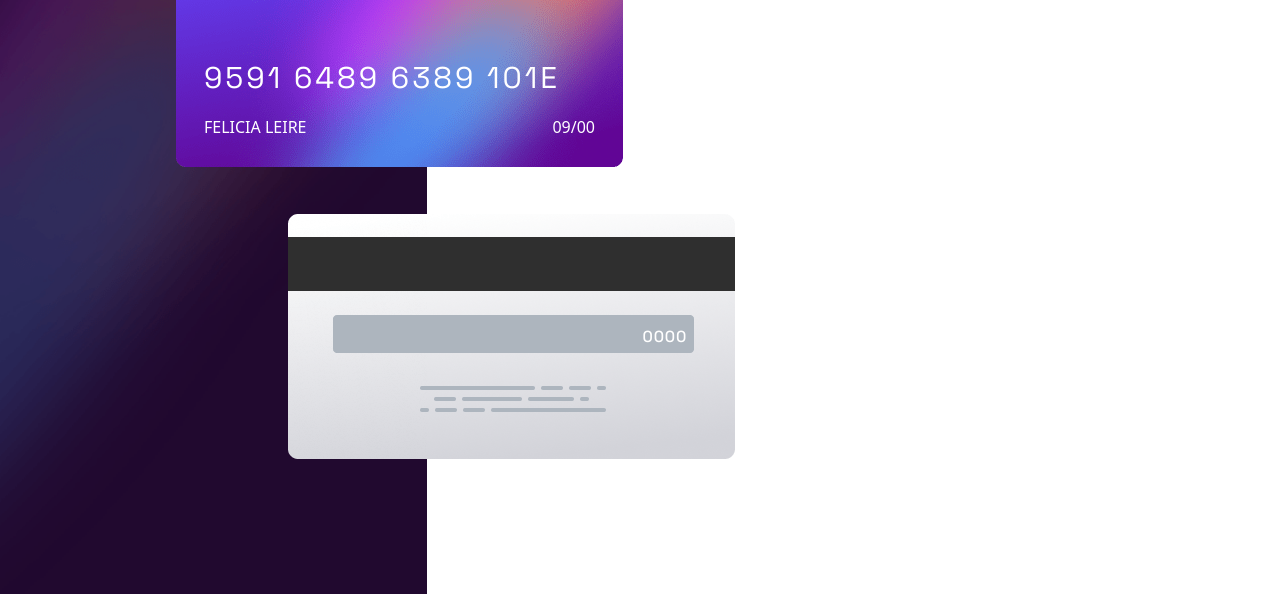
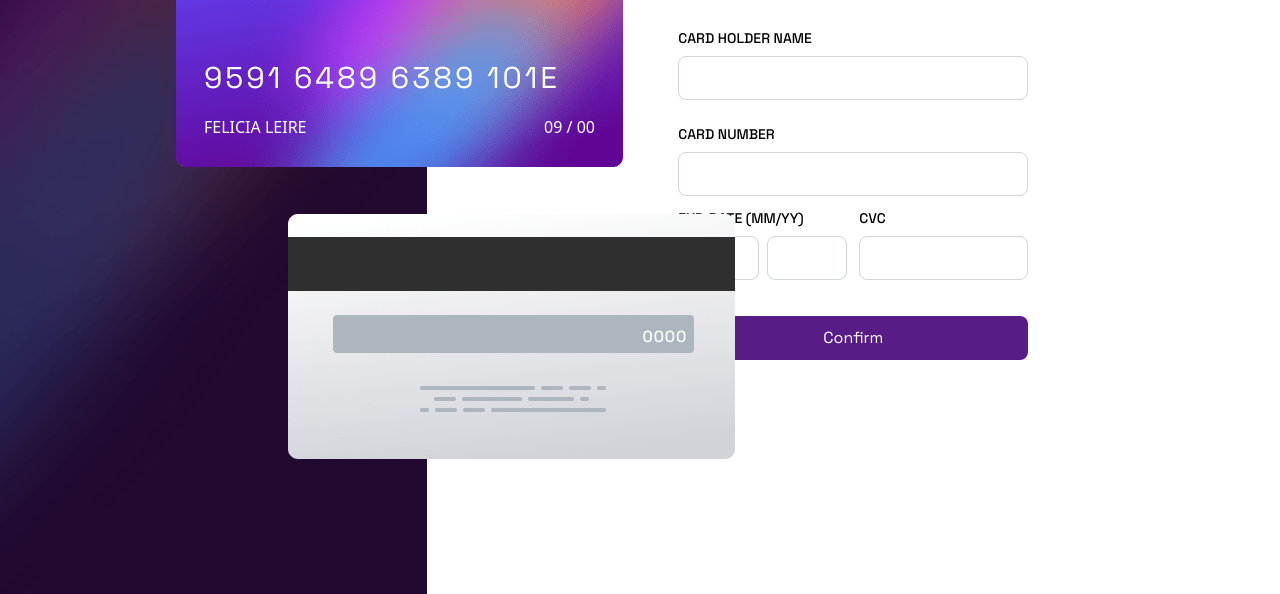
Before and after one commit to BintangAldian17/Credit-Card, a website: page src/index.html in a window 1280 px wide. Shown: the part 206-800 px from the top of the page. Drawn offline with Linux system fonts and the light colour scheme.

Commit message:
complited ui

```diff
--- a/src/index.html
+++ b/src/index.html
@@ -23,10 +23,14 @@
               <img src="../dist/images/card-logo.svg" alt="" />
             </div>
             <div>
-              <span class="font-primary text-3xl tracking-widest leading-6">9591 6489 6389 101E</span>
+              <span class="font-primary text-3xl tracking-widest leading-6" id="number">9591 6489 6389 101E</span>
               <div class="flex justify-between text-base mt-5">
-                <span>FELICIA LEIRE</span>
-                <span>09/00</span>
+                <span id="card-name">FELICIA LEIRE</span>
+                <div>
+                  <span id="date-card">09</span>
+                  /
+                  <span id="year-card">00</span>
+                </div>
               </div>
             </div>
           </div>
@@ -34,12 +38,53 @@
         </div>
         <div class="absolute left-72 top-[420px]">
           <div class="w-full h-full absolute flex justify-end items-center right-12">
-            <span class="text-white font-primary font-medium tracking-wider">0000</span>
+            <span class="text-white font-primary font-medium tracking-wider" id="cvc">0000</span>
           </div>
           <img src="../dist/images/bg-card-back.png" alt="" />
         </div>
       </div>
-      <div class="w-2/3 h-screen"></div>
+      <div class="w-2/3 h-screen">
+        <div class="flex w-full h-full justify-center items-center">
+          <form class="w-[350px] flex flex-col gap-y-3 font-primary">
+            <div class="w-full h-full">
+              <h1 class="text-sm font-medium mb-2">CARD HOLDER NAME</h1>
+              <input
+                type="text"
+                class="rounded-lg border border-gray-300 focus:border-violet-600 focus:outline-none w-full h-11 p-4" />
+              <h1 class="text-red-600 text-sm hidden">Wrong format</h1>
+            </div>
+            <div class="w-full h-full mt-3">
+              <h1 class="text-sm font-medium mb-2">CARD NUMBER</h1>
+              <input
+                type="number"
+                class="rounded-lg border border-gray-300 focus:border-violet-600 focus:outline-none w-full h-11 p-4" />
+            </div>
+            <div class="w-full flex items-center justify-center gap-x-3 mb-6">
+              <div class="w-1/2">
+                <h1 class="font-primary text-sm font-medium mb-2">EXP. DATE (MM/YY)</h1>
+                <div class="w-full flex gap-x-2">
+                  <input
+                    type="number"
+                    class="rounded-lg border border-gray-300 focus:border-violet-600 focus:outline-none w-full h-11 p-4" />
+                  <input
+                    type="number"
+                    class="rounded-lg border border-gray-300 focus:border-violet-600 focus:outline-none w-full h-11 p-4" />
+                </div>
+              </div>
+              <div class="w-1/2">
+                <h1 class="font-primary text-sm font-medium mb-2">CVC</h1>
+                <input
+                  type="number"
+                  class="rounded-lg border border-gray-300 focus:border-violet-600 focus:outline-none w-full h-11 p-4"
+                  required
+                  minlength="3"
+                  maxlength="3" />
+              </div>
+            </div>
+            <button class="w-full h-11 rounded-lg bg-purple-900 text-white">Confirm</button>
+          </form>
+        </div>
+      </div>
     </div>
     <script src="../script.js"></script>
   </body>
```
Also changed, not shown: dist/output.css.
